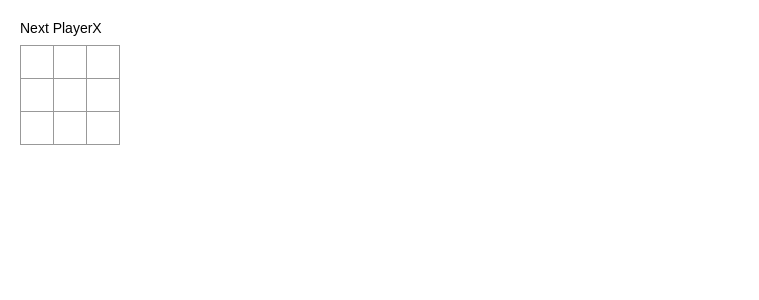
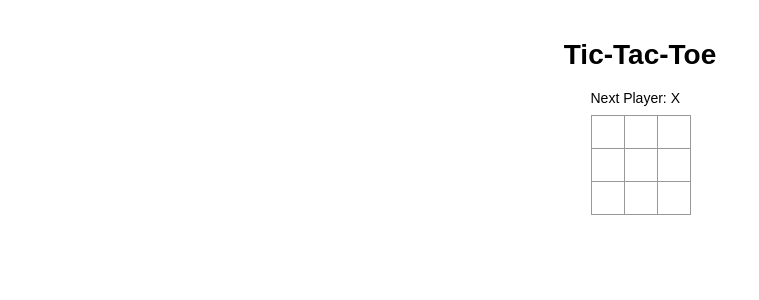
Before and after one commit to noelabellera/react-tic-tac-toe, a React (Create React App) app: page / in a window 1280 px wide. Shown: the top 300 px of the page, without its empty margins (0-759 px from the left). Built offline with nearby package versions, Linux system fonts and the light colour scheme; the HTML template or start-up script is replaced by a standard one.

Commit message:
center board and add title

```diff
--- a/src/App.js
+++ b/src/App.js
@@ -27,6 +27,7 @@
   render() {
     return (
       <div className="game">
+        <h1>Tic-Tac-Toe</h1>
         <div className="game-board">
           <Board calculateWinner={this.calculateWinner} />
         </div>
--- a/src/components/Board.jsx
+++ b/src/components/Board.jsx
@@ -32,9 +32,9 @@
         const winner = this.props.calculateWinner(this.state.squares);
         let status;
         if (winner) {
-            status = 'Winner' + winner;
+            status = 'The Winner is ' + winner;
         } else {
-            status = 'Next Player' + (this.state.xIsNext ? 'X' : 'O');
+            status = 'Next Player: ' + (this.state.xIsNext ? 'X' : 'O');
         }
         return (
             <div>
--- a/src/index.css
+++ b/src/index.css
@@ -42,7 +42,9 @@
 
 .game {
   display: flex;
-  flex-direction: row;
+  flex-direction: column;
+  justify-content: center;
+  align-items: center;
 }
 
 .game-info {
```
